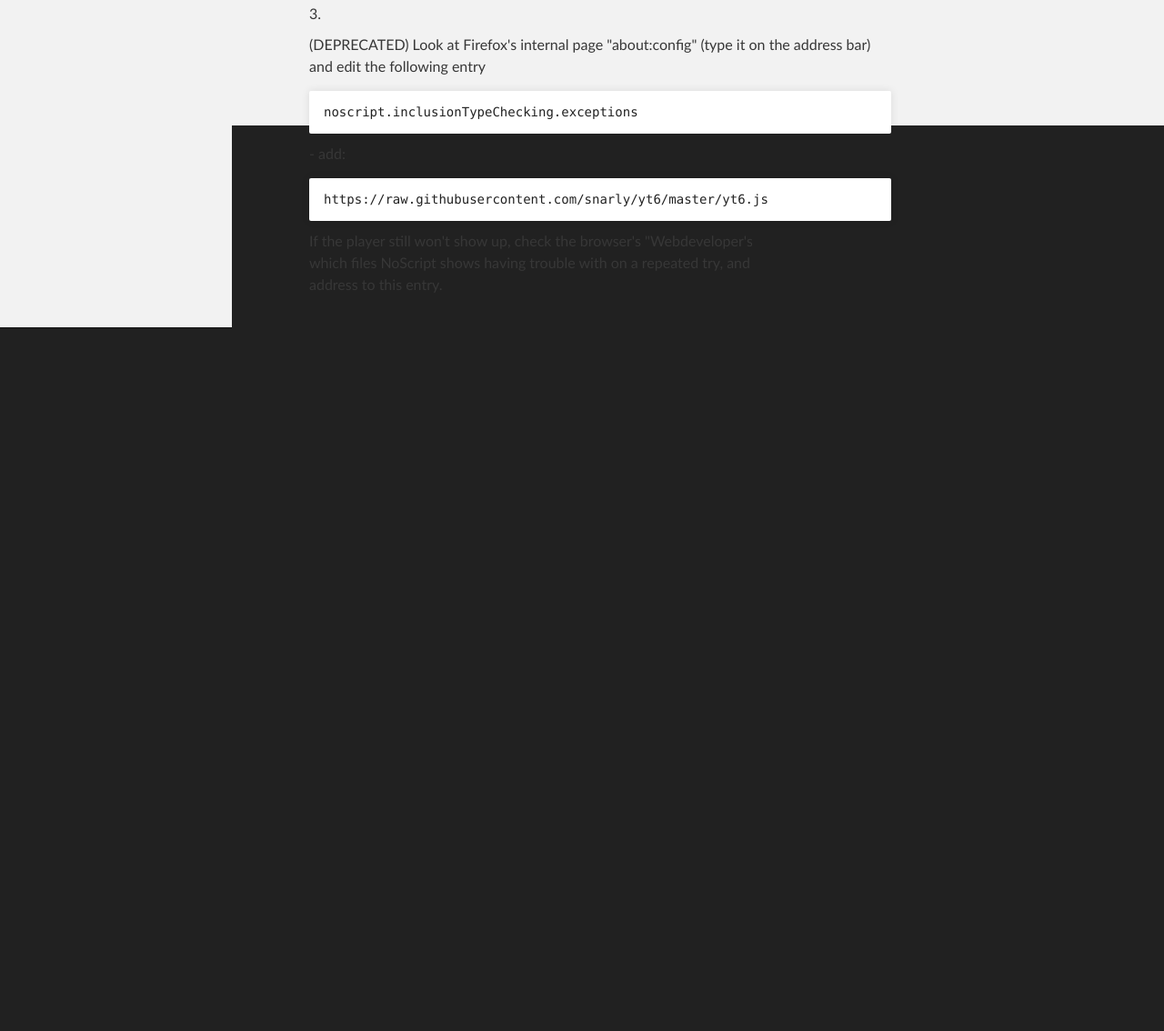
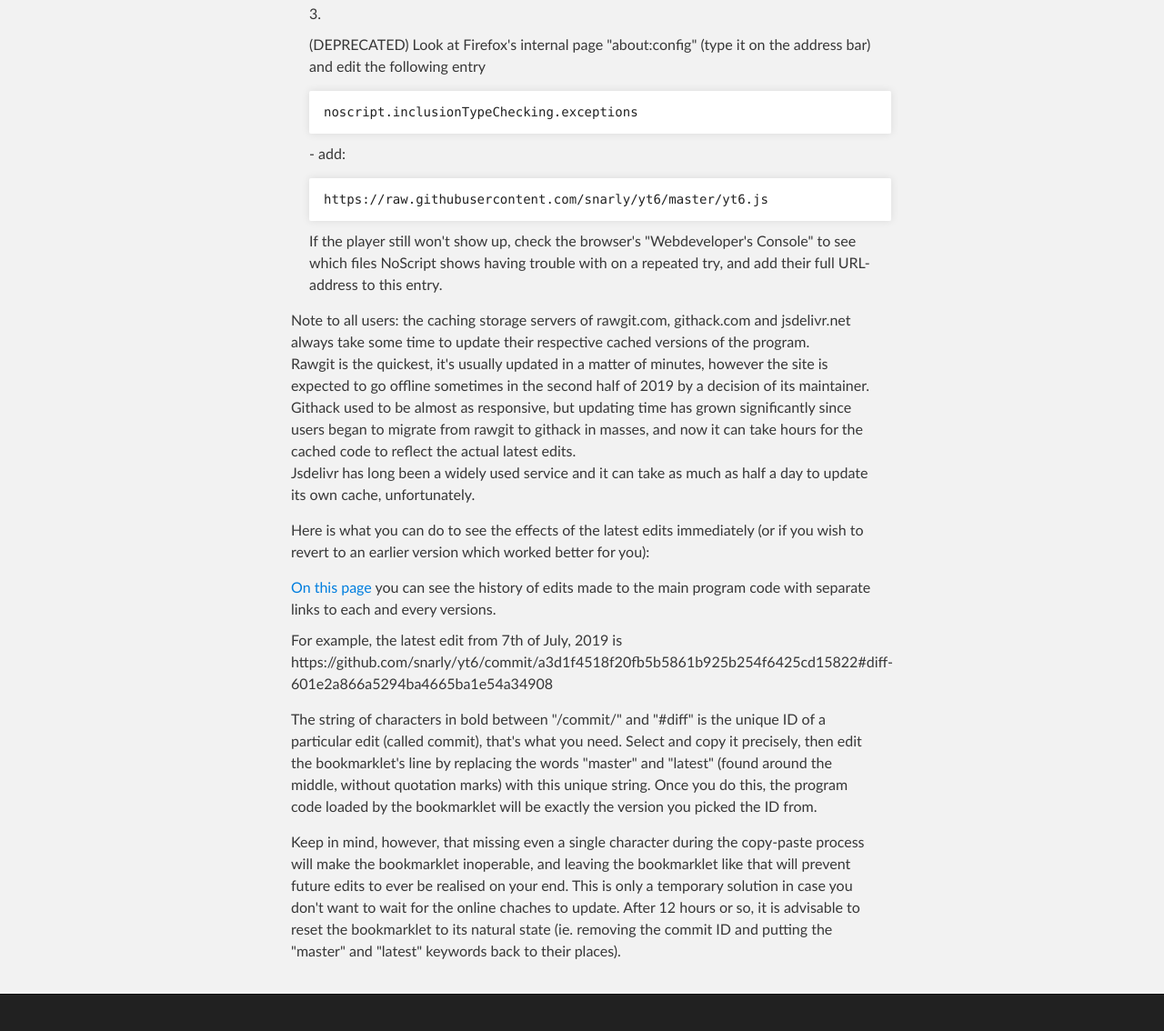
Before and after one commit to snarly/yt6, a plain HTML site: page index.html in a window 1280 px wide. Shown: the part 2403-3537 px from the top of the page at 91% size. Before the commit the page ends 2804 px from the top, so only its background shows below. Drawn offline with Linux system fonts and the light colour scheme.

Commit message:
Update index.html

```diff
--- a/index.html
+++ b/index.html
@@ -96,6 +96,23 @@ I just wrapped up to make their programs work together:</p>
 
 </li>
 </ol>
+
+<p>Note to all users: the caching storage servers of rawgit.com, githack.com and jsdelivr.net always take some time to update their respective cached versions of the program.<br>
+Rawgit is the quickest, it's usually updated in a matter of minutes, however the site is expected to go offline sometimes in the second half of 2019 by a decision of its maintainer.<br>
+Githack used to be almost as responsive, but updating time has grown significantly since users began to migrate from rawgit to githack in masses, and now it can take hours for the cached code to reflect the actual latest edits.<br>
+Jsdelivr has long been a widely used service and it can take as much as half a day to update its own cache, unfortunately.<br></p>
+
+<p>Here is what you can do to see the effects of the latest edits immediately (or if you wish to revert to an earlier version which worked better for you):</p>
+
+<a href="https://github.com/snarly/yt6/commits/master/yt6.js">On this page</a> you can see the history of edits made to the main program code with separate links to each and every versions.<br>
+
+<p>For example, the latest edit from 7th of July, 2019 is<br>
+https://github.com/snarly/yt6/commit/<b>a3d1f4518f20fb5b5861b925b254f6425cd15822</b>#diff-601e2a866a5294ba4665ba1e54a34908<br>
+
+<p>The string of characters in bold between "/commit/" and "#diff" is the unique ID of a particular edit (called commit), that's what you need. Select and copy it precisely, then edit the bookmarklet's line by replacing the words "master" and "latest" (found around the middle, without quotation marks) with this unique string. Once you do this, the program code loaded by the bookmarklet will be exactly the version you picked the ID from.</p>
+
+<p>Keep in mind, however, that missing even a single character during the copy-paste process will make the bookmarklet inoperable, and leaving the bookmarklet like that will prevent future edits to ever be realised on your end. This is only a temporary solution in case you don't want to wait for the online chaches to update. After 12 hours or so, it is advisable to reset the bookmarklet to its natural state (ie. removing the commit ID and putting the "master" and "latest" keywords back to their places).</p>
+
       </section>
     </div>
 
```
